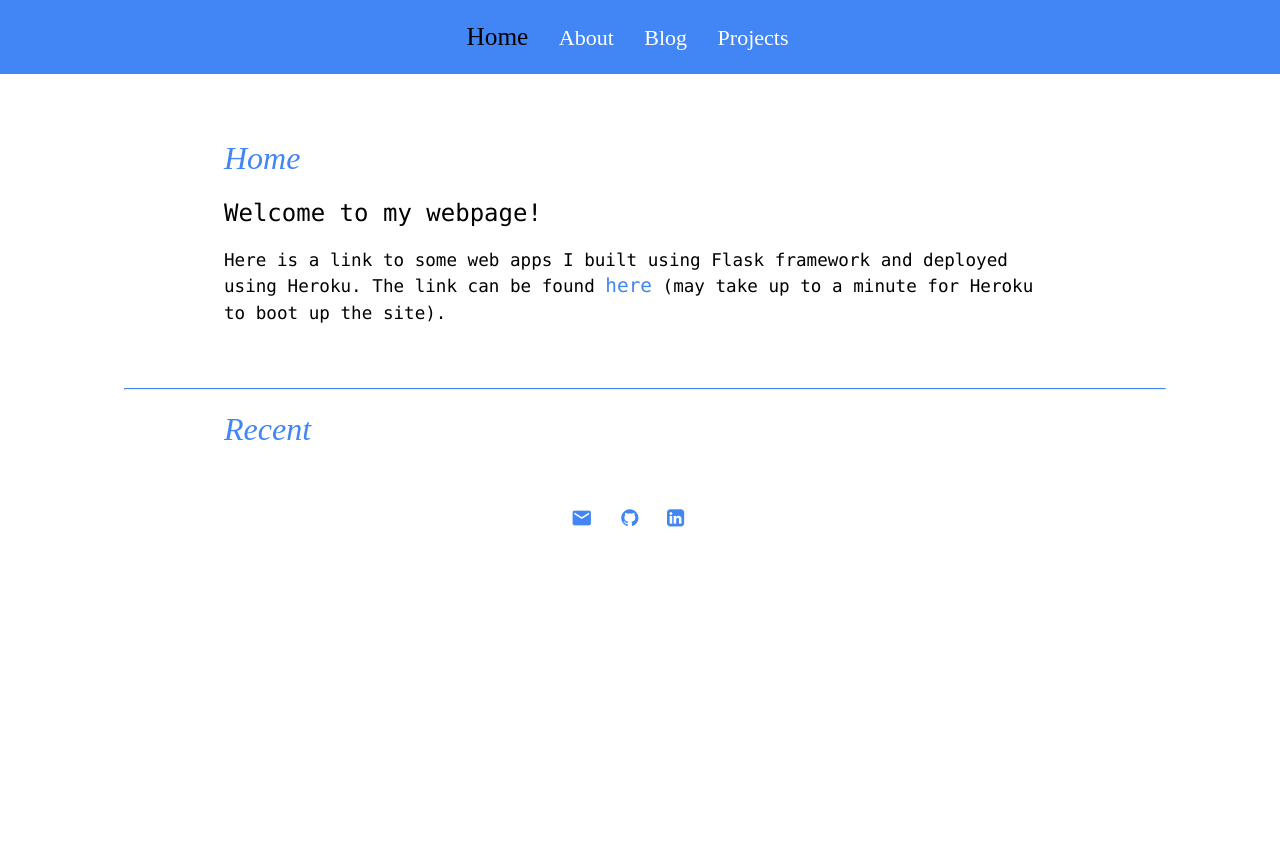
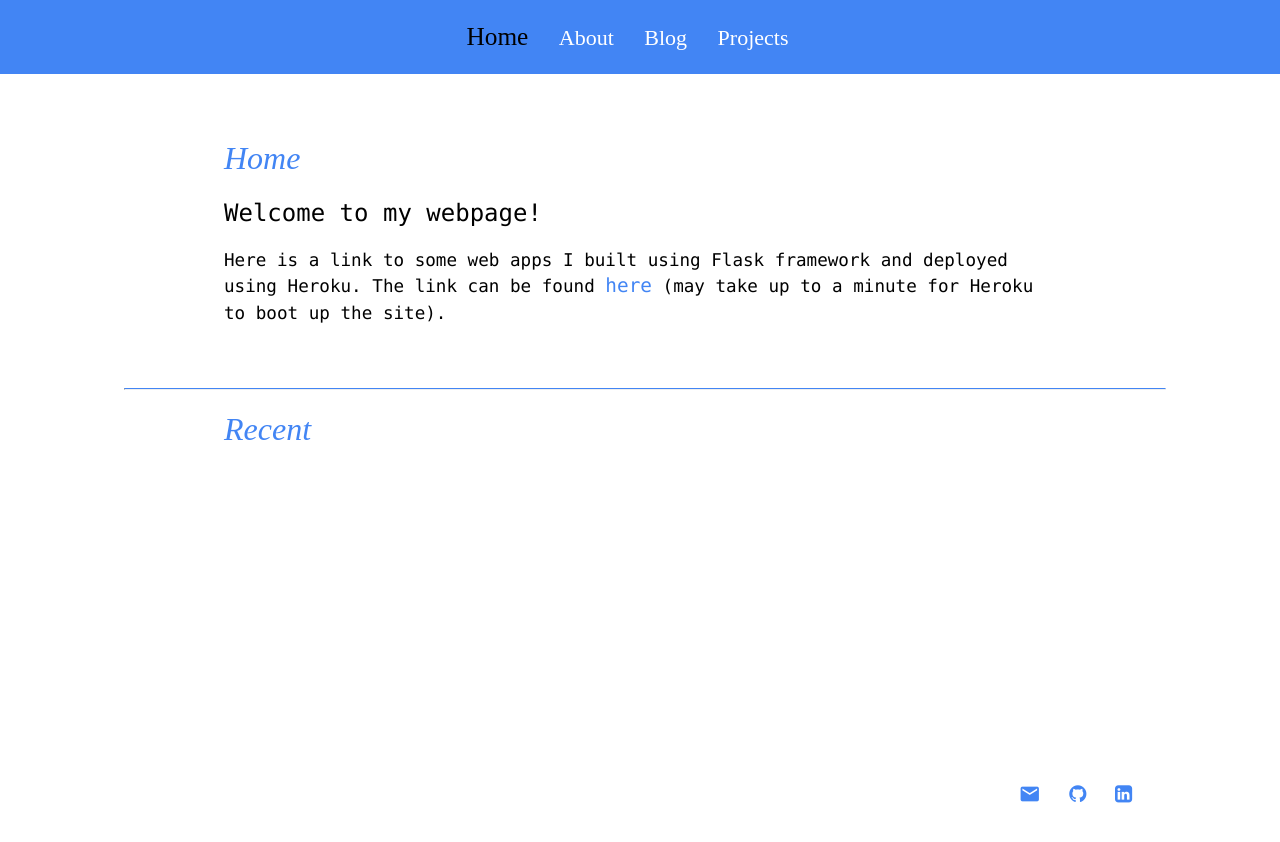
Before and after one commit to clfkenny/clfkenny.github.io, a Jekyll site: the page built from index.md, in a window 1280 px wide. Shown: the top 842 px of the page. Built offline with Jekyll 4.4.1, drawn with Linux system fonts in a browser that asks for light colours.

Commit message:
Update main.css

```diff
--- a/css/main.css
+++ b/css/main.css
@@ -95,8 +95,11 @@ p {
 
 footer {
     font-size: .9em;
-    text-align: center;
-
+    text-align:center;
+    width:100%;
+    position:fixed;
+    top:85%;
+    left:35%;
 }
 
 footer a i{
```
